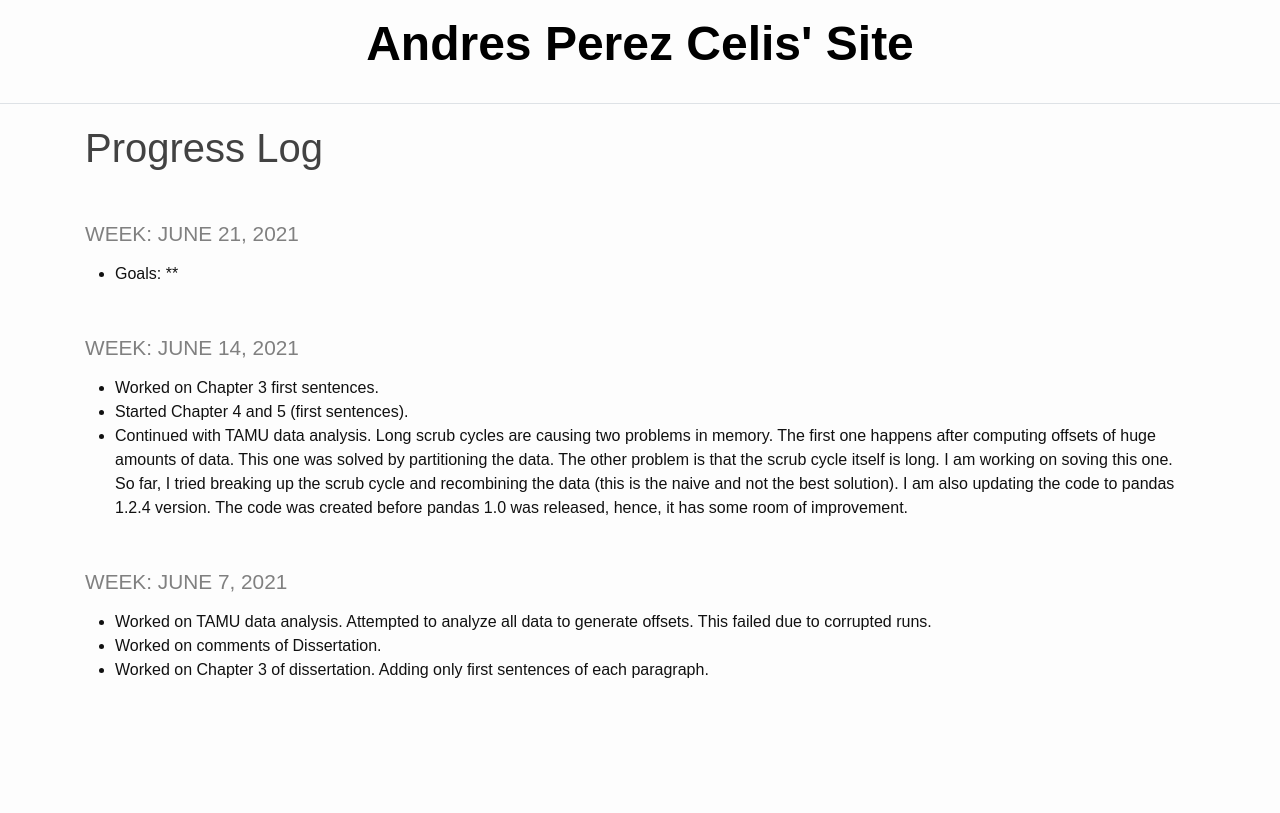
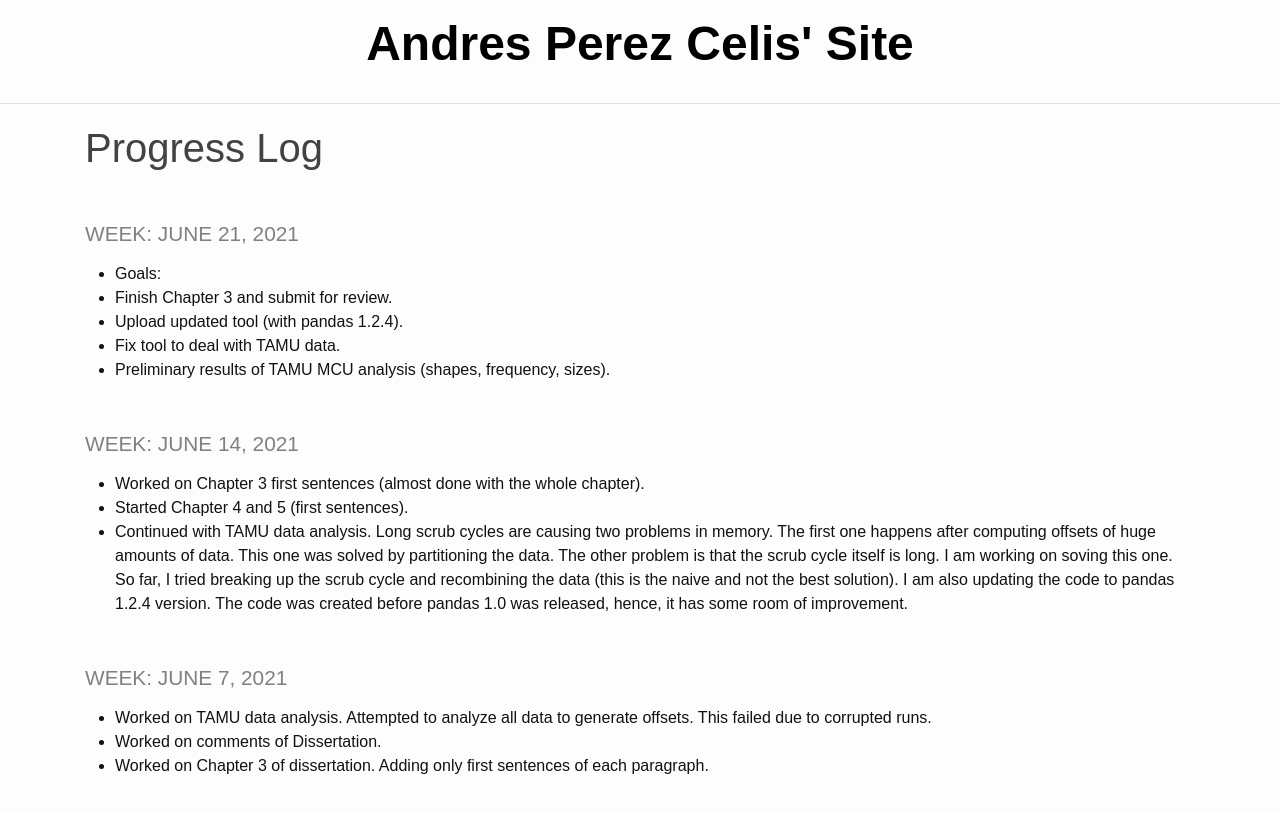
Before and after one commit to pcelis/mysite, a Jekyll site: the page built from _pages/log.md, in a window 1280 px wide. Shown: the top 813 px of the page. Built offline with Jekyll 4.4.1, drawn with Linux system fonts in a browser that asks for light colours.

Commit message:
Update log.md

```diff
--- a/_pages/log.md
+++ b/_pages/log.md
@@ -4,10 +4,13 @@ title: Progress Log
 ---
 ### Week: June 21, 2021
  * Goals:
- **
+  * Finish Chapter 3 and submit for review.
+  * Upload updated tool (with pandas 1.2.4).
+  * Fix tool to deal with TAMU data.
+  * Preliminary results of TAMU MCU analysis (shapes, frequency, sizes).
 
 ### Week: June 14, 2021
- * Worked on Chapter 3 first sentences.
+ * Worked on Chapter 3 first sentences (almost done with the whole chapter).
  * Started Chapter 4 and 5 (first sentences).
  * Continued with TAMU data analysis. Long scrub cycles are causing two problems in memory. The first one happens after computing offsets of huge amounts of data. This one was solved by partitioning the data. The other problem is that the scrub cycle itself is long. I am working on soving this one. So far, I tried breaking up the scrub cycle and recombining the data (this is the naive and not the best solution). I am also updating the code to pandas 1.2.4 version. The code was created before pandas 1.0 was released, hence, it has some room of improvement.
 
```
